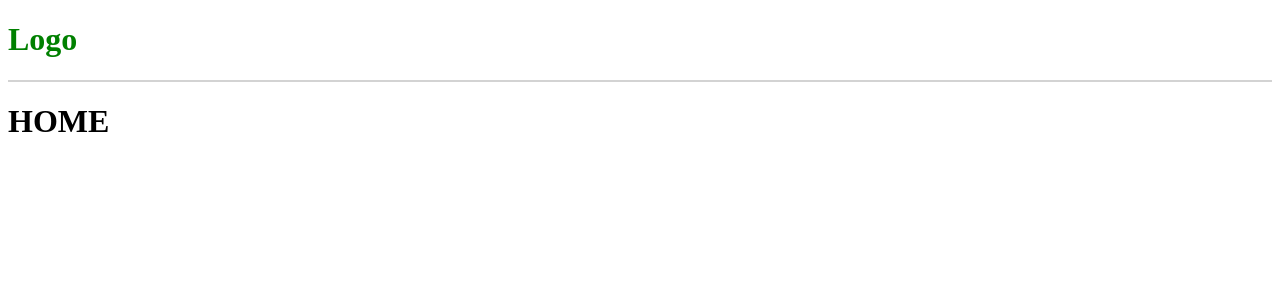
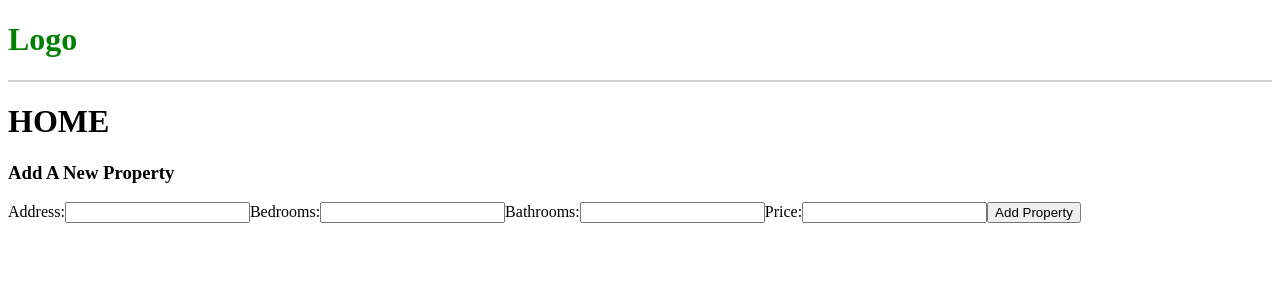
Before and after one commit to Paul-Clue/paul-z, a React (Create React App) app in the folder frontend/: page / in a window 1280 px wide. Shown: the top 300 px of the page. Built offline with nearby package versions, Linux system fonts and the light colour scheme; the HTML template or start-up script is replaced by a standard one.

Commit message:
Add component for adding properties

```diff
--- /dev/null
+++ b/frontend/src/components/AddProperties.js
@@ -0,0 +1,78 @@
+import { useState } from "react";
+import { json } from "react-router-dom";
+
+const AddProperties = () => {
+  const [ address, setAddress] = useState('');
+  const [ bedrooms, setBedrooms] = useState('');
+  const [ bathrooms, setBathrooms] = useState('');
+  const [ price, setPrice] = useState('');
+  const [ error, setError ] = useState(null);
+
+  const handleSubmit = async (e) => {
+    e.preventDefault();
+
+    const property = {address, bedrooms, bathrooms, price}
+
+    const response = await fetch('api/housesForSale', {
+      method: 'POST',
+      body: JSON.stringify(property),
+      header: {
+        'Content-Type': 'application/json'
+      }
+    });
+
+    const json = await response.json();
+
+    if (!response.ok) {
+      setError(json.error);
+    }
+
+    if (response.ok) {
+      setAddress('');
+      setBedrooms('');
+      setBathrooms('');
+      setPrice('');
+      setError(null);
+      console.log('New propery added!', json);
+    }
+  }
+
+  return (
+    <form className='addProperty' onSubmit={handleSubmit}>
+      <h3>Add A New Property</h3>
+
+      <label>Address:</label>
+      <input
+        type='text'
+        onChange={(e) => setAddress(e.target.value)}
+        value={address}
+      />
+
+      <label>Bedrooms:</label>
+      <input
+        type='number'
+        onChange={(e) => setBedrooms(e.target.value)}
+        value={bedrooms}
+      />
+
+      <label>Bathrooms:</label>
+      <input
+        type='number'
+        onChange={(e) => setBathrooms(e.target.value)}
+        value={bathrooms}
+      />
+
+      <label>Price:</label>
+      <input
+        type='number'
+        onChange={(e) => setPrice(e.target.value)}
+        value={price}
+      />
+
+      <button>Add Property</button>
+      {error && <div className='error'>{error}</div>}
+    </form>
+  )
+}
+
+export default AddProperties;
--- a/frontend/src/pages/Home.js
+++ b/frontend/src/pages/Home.js
@@ -1,4 +1,5 @@
 // import { useEffect, useState } from 'react';
+import AddProperty from '../components/AddProperties'
 
 const Home = () => {
   // const [agents, setAgents] = useState(null);
@@ -19,6 +20,7 @@ const Home = () => {
   return (
     <div className='home'>
       <h1>HOME</h1>
+      <AddProperty />
     </div>
   )
 }
--- a/frontend/src/pages/HousesForSale.js
+++ b/frontend/src/pages/HousesForSale.js
@@ -4,6 +4,7 @@ const HousesForSale = () => {
   const [housesForSale, setHousesForSale] = useState(null);
 
   // TODO: Also look into useLayoutEffect
+  // TODO: Create Houses For Sale Component To Show Houses On Cards
 
   useEffect(() => {
     const fetchHousesForSale = async () => {
```
